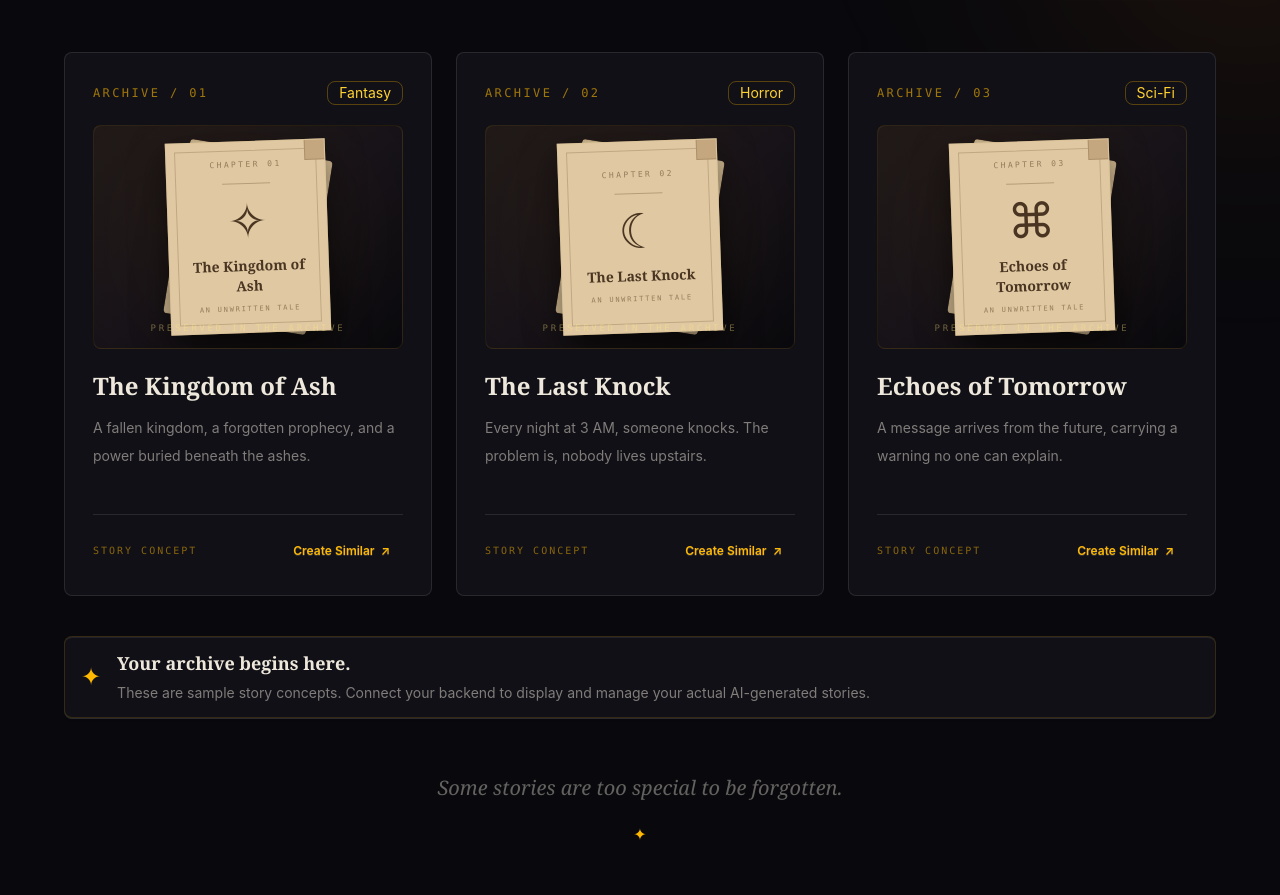
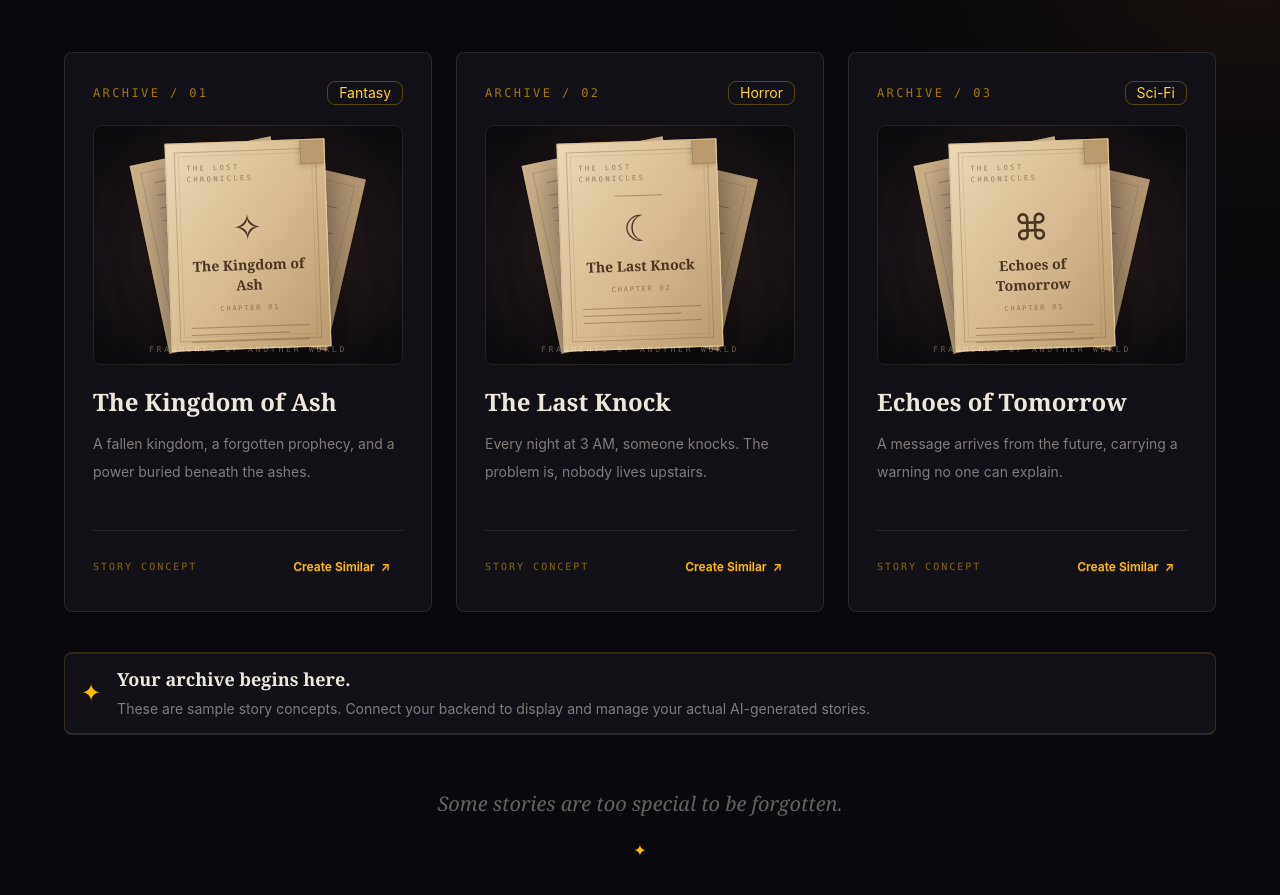
Before and after one commit to anupam-anand-ojha/kahanAi-frontend, a React (Vite) app: page / in a window 1280 px wide. Shown: the part 2970-3865 px from the top of the page. Built offline with nearby package versions, Linux system fonts and the light colour scheme.

Commit message:
enhance pages in story section

```diff
--- a/src/components/MyStories.jsx
+++ b/src/components/MyStories.jsx
@@ -84,67 +84,78 @@ function MyStories() {
                   </span>
                 </div>
 
-                {/* Story Pages Bundle */}
-                <div className="group/pages relative flex h-56 items-center justify-center overflow-hidden rounded-box border border-amber-400/10 bg-gradient-to-br from-[#211a18] via-[#171319] to-[#09090d]">
-                  {/* Background Glow */}
-                  <div className="absolute h-40 w-40 rounded-full bg-amber-500/10 blur-3xl transition-all duration-700 group-hover/pages:scale-150" />
+                {/* Premium Ancient Pages Bundle */}
+                <div className="group/pages relative flex h-60 items-center justify-center overflow-hidden rounded-box border border-amber-200/10 bg-[radial-gradient(ellipse_at_center,_#38271f_0%,_#171218_55%,_#09090d_100%)]">
+                  {/* Ambient Glow */}
+                  <div className="absolute h-44 w-44 rounded-full bg-amber-500/10 blur-[70px] transition-all duration-700 group-hover/pages:bg-amber-400/20" />
 
-                  {/* Back Pages */}
-                  <div className="absolute h-40 w-32 rotate-[-13deg] rounded-sm border border-[#c6a77b]/30 bg-[#a88c65] shadow-xl transition-transform duration-500 group-hover/pages:-translate-x-3 group-hover/pages:-rotate-[20deg]">
-                    <div className="space-y-3 p-4 opacity-30">
-                      <div className="h-1 w-16 bg-[#493522]" />
-                      <div className="h-1 w-full bg-[#493522]" />
-                      <div className="h-1 w-4/5 bg-[#493522]" />
-                      <div className="h-1 w-full bg-[#493522]" />
-                      <div className="h-1 w-3/4 bg-[#493522]" />
+                  {/* Back Page */}
+                  <div className="absolute h-44 w-36 translate-x-7 translate-y-1 rotate-[13deg] border border-[#a98a60]/50 bg-[#b69b74] shadow-xl transition-all duration-700 group-hover/pages:translate-x-12 group-hover/pages:rotate-[18deg]">
+                    <div className="absolute inset-2 border border-[#60472e]/20" />
+                    <div className="space-y-3 p-5 opacity-40">
+                      <div className="mx-auto h-px w-10 bg-[#493522]" />
+                      <div className="h-px w-full bg-[#493522]" />
+                      <div className="h-px w-5/6 bg-[#493522]" />
+                      <div className="h-px w-full bg-[#493522]" />
+                      <div className="h-px w-4/5 bg-[#493522]" />
+                      <div className="h-px w-full bg-[#493522]" />
                     </div>
                   </div>
 
-                  {/* Middle Page */}
-                  <div className="absolute h-44 w-36 rotate-[9deg] rounded-sm border border-[#c6a77b]/40 bg-[#d0b991] shadow-2xl transition-transform duration-500 group-hover/pages:translate-x-3 group-hover/pages:rotate-[14deg]">
-                    <div className="space-y-3 p-4 opacity-40">
-                      <div className="mx-auto h-1 w-12 bg-[#493522]" />
+                  {/* Second Page */}
+                  <div className="absolute h-48 w-36 -translate-x-7 rotate-[-12deg] border border-[#d2b58a]/50 bg-[#d0b58d] shadow-2xl transition-all duration-700 group-hover/pages:-translate-x-12 group-hover/pages:rotate-[-17deg]">
+                    <div className="absolute inset-2 border border-[#755a3c]/25" />
+                    <div className="space-y-3 p-5 opacity-35">
                       <div className="h-px w-full bg-[#493522]" />
-                      <div className="h-1 w-full bg-[#493522]" />
-                      <div className="h-1 w-5/6 bg-[#493522]" />
-                      <div className="h-1 w-full bg-[#493522]" />
-                      <div className="h-1 w-4/5 bg-[#493522]" />
+                      <div className="h-px w-4/5 bg-[#493522]" />
+                      <div className="h-px w-full bg-[#493522]" />
+                      <div className="h-px w-5/6 bg-[#493522]" />
+                      <div className="h-px w-full bg-[#493522]" />
+                      <div className="h-px w-3/4 bg-[#493522]" />
                     </div>
                   </div>
 
-                  {/* Front Page */}
-                  <div className="relative flex h-48 w-40 rotate-[-2deg] flex-col items-center justify-center border border-[#d8bd91]/50 bg-[#e0c9a2] px-5 shadow-[0_15px_35px_rgba(0,0,0,0.5)] transition-all duration-500 group-hover/pages:-translate-y-2 group-hover/pages:rotate-0">
-                    {/* Paper Texture Border */}
-                    <div className="absolute inset-2 border border-[#755a3c]/30" />
+                  {/* Main Ancient Parchment */}
+                  <div className="relative flex h-52 w-40 -rotate-2 flex-col items-center overflow-hidden border border-[#e0c69a]/70 bg-gradient-to-br from-[#ead8b5] via-[#d7bd91] to-[#b99b6d] px-5 py-5 shadow-[0_20px_45px_rgba(0,0,0,0.55)] transition-all duration-700 group-hover/pages:-translate-y-3 group-hover/pages:rotate-0">
+                    {/* Paper Border */}
+                    <div className="absolute inset-2 border border-[#795d3b]/35" />
+                    <div className="absolute inset-3 border border-[#795d3b]/15" />
 
-                    <span className="font-mono text-[8px] tracking-[0.3em] text-[#755a3c]/70">
-                      CHAPTER {story.id}
+                    {/* Paper Details */}
+                    <span className="font-mono text-[7px] tracking-[0.35em] text-[#755a3c]/70">
+                      THE LOST CHRONICLES
                     </span>
 
-                    <div className="my-3 h-px w-12 bg-[#755a3c]/40" />
+                    <div className="my-3 h-px w-12 bg-[#795d3b]/50" />
 
-                    <span className="font-serif text-5xl text-[#493522]">
+                    <span className="font-serif text-4xl text-[#493522]">
                       {story.symbol}
                     </span>
 
-                    <h3 className="mt-3 text-center font-serif text-sm font-bold text-[#493522]">
+                    <h3 className="mt-2 text-center font-serif text-sm font-bold text-[#493522]">
                       {story.title}
                     </h3>
 
                     <span className="mt-2 font-mono text-[7px] tracking-[0.25em] text-[#755a3c]/70">
-                      AN UNWRITTEN TALE
+                      CHAPTER {story.id}
                     </span>
 
+                    {/* Written Lines */}
+                    <div className="mt-3 w-full space-y-1.5 opacity-35">
+                      <div className="h-px w-full bg-[#493522]" />
+                      <div className="h-px w-5/6 bg-[#493522]" />
+                      <div className="h-px w-full bg-[#493522]" />
+                    </div>
+
                     {/* Folded Corner */}
-                    <div className="absolute right-0 top-0 h-5 w-5 border-b border-l border-[#755a3c]/30 bg-[#c4a77e]" />
+                    <div className="absolute right-0 top-0 h-6 w-6 border-b border-l border-[#795d3b]/30 bg-[#b99b6d] shadow-[-2px_2px_5px_rgba(0,0,0,0.15)]" />
                   </div>
 
-                  {/* Bottom Label */}
-                  <span className="absolute bottom-3 font-mono text-[9px] tracking-[0.3em] text-amber-200/40">
-                    PRESERVED IN THE ARCHIVE
+                  {/* Bottom Caption */}
+                  <span className="absolute bottom-2 font-mono text-[8px] tracking-[0.35em] text-amber-100/35">
+                    FRAGMENTS OF ANOTHER WORLD
                   </span>
                 </div>
-
 
                 {/* Story Information */}
                 <div>
```
